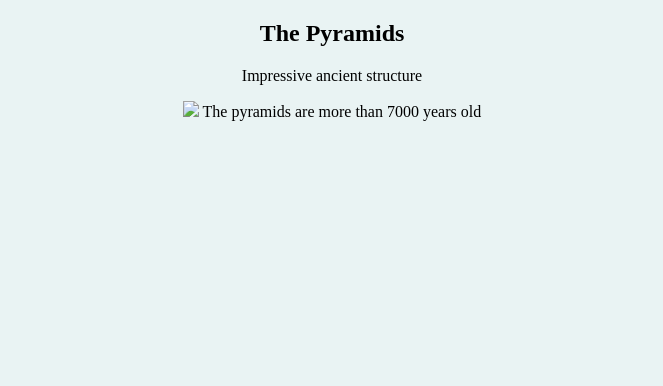
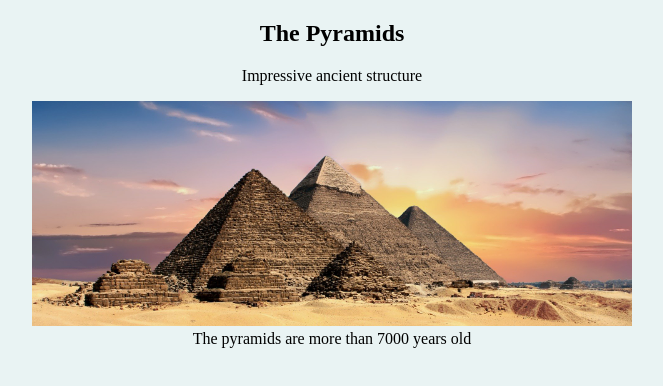
Before and after one commit to tarek102/TarekandChris, a plain HTML site: page index.html in a window 1280 px wide. Shown: the whole page, without its empty margins (308-971 px from the left). Drawn offline with Linux system fonts and the light colour scheme.

Commit message:
moved images file

```diff
--- a/index.html
+++ b/index.html
@@ -12,7 +12,7 @@
         <h1 id="title">The Pyramids</h1>
         <p class="cap">Impressive ancient structure</p>
         <div id="img-div">
-            <img src="../images/pyramids-2371501-1920.jpg" id="image">
+            <img src="./images/pyramids-2371501-1920.jpg" id="image">
             <caption id="img-caption">The pyramids are more than 7000 years old</caption>
         </div>
     </section>
```
Also changed, not shown: images/pyramids-2371501-1920.jpg (added).
